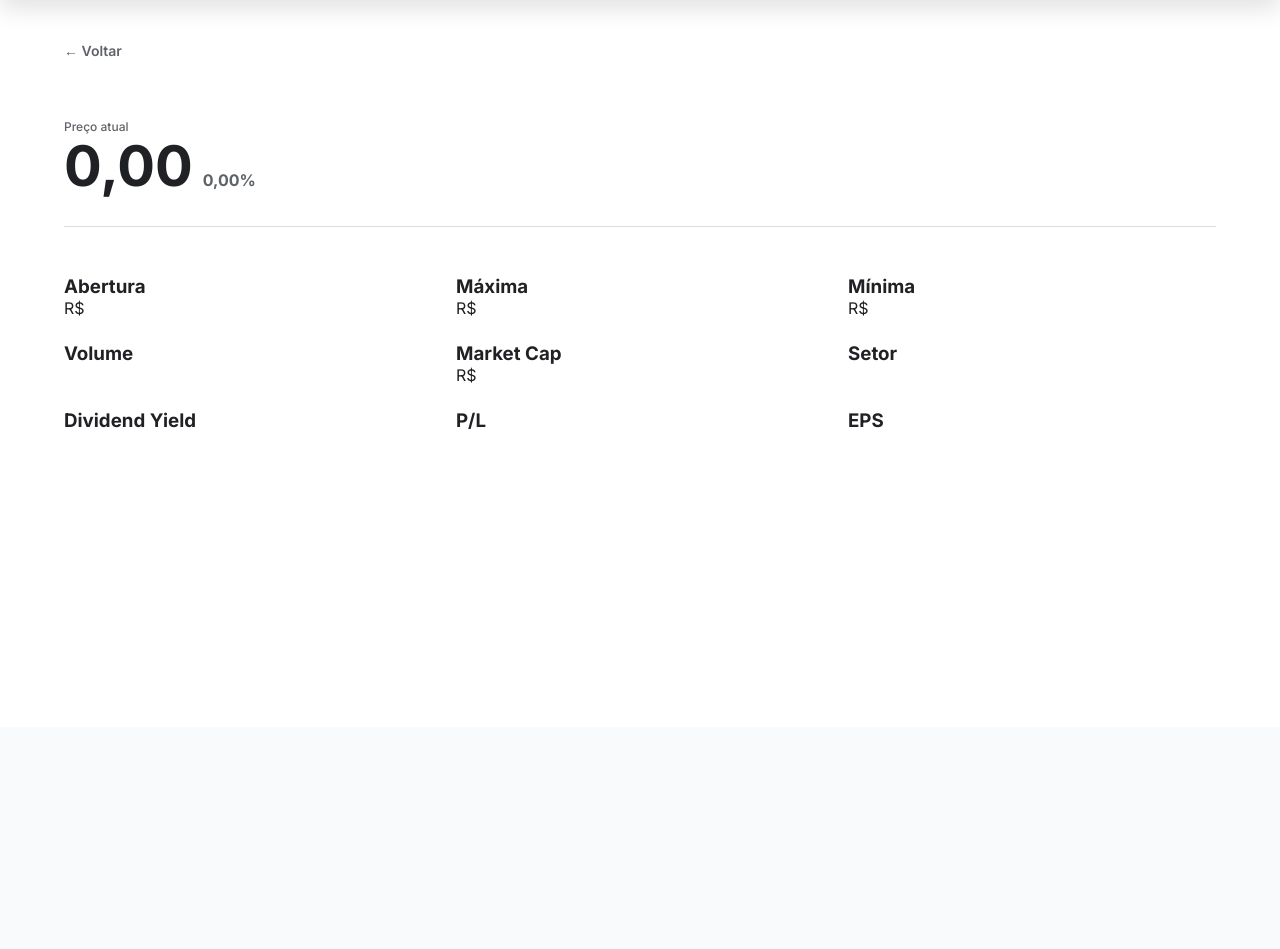
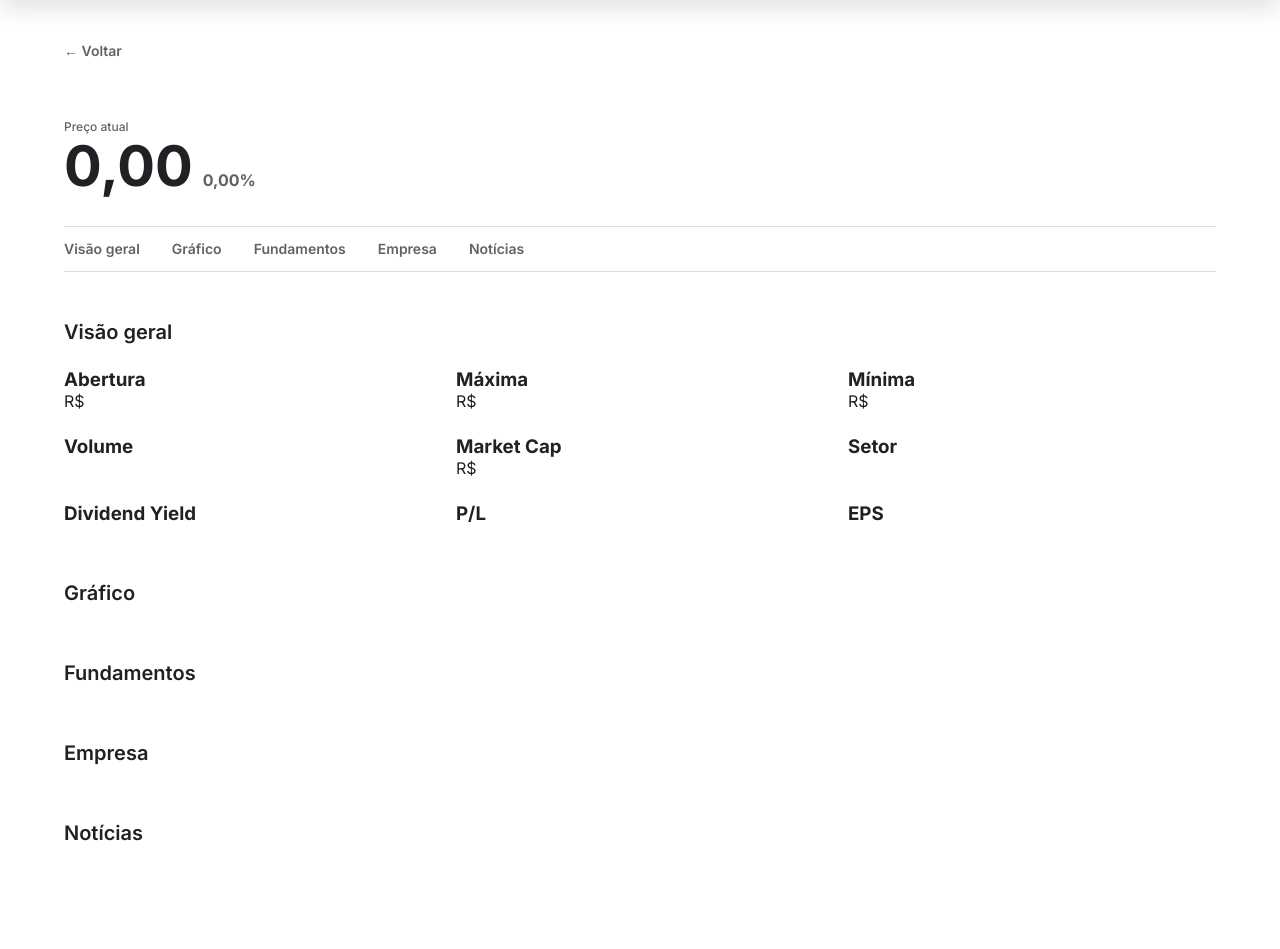
Before and after one commit to Peternovak2/money_app, a FastAPI app: template app/templates/ativo.html in a window 1280 px wide. Shown: the part 73-1022 px from the top of the page. Before the commit the page ends 502 px from the top, so only its background shows below. Run offline with FastAPI, Linux system fonts and the light colour scheme; the template is opened without the code that fills it, so the values that code supplies are empty.

Commit message:
feat: adiciona navegacao interna na pagina do ativo

```diff
--- a/app/static/css/style.css
+++ b/app/static/css/style.css
@@ -65,6 +65,42 @@ body {
   display: flex;
   padding-bottom: 32px;
   border-bottom: 1px solid var(--border);
+}
+
+.ativo-nav {
+  border-bottom: 1px solid var(--border);
+}
+
+.ativo-nav-lista {
+  display: flex;
+  align-items: center;
+  gap: 32px;
+  list-style: none;
+}
+
+.ativo-nav-link {
+  display: inline-flex;
+  align-items: center;
+  min-height: 44px;
+  border-bottom: 2px solid transparent;
+  color: var(--text-secondary);
+  font-size: 0.875rem;
+  font-weight: 600;
+  text-decoration: none;
+  white-space: nowrap;
+  transition: color 0.2s ease, border-color 0.2s ease;
+}
+
+.ativo-nav-link:hover {
+  border-bottom-color: #93c5fd;
+  color: var(--text-primary);
+}
+
+.ativo-nav-link:focus-visible {
+  border-bottom-color: #2563eb;
+  color: var(--text-primary);
+  outline: 2px solid #2563eb;
+  outline-offset: 2px;
 }
 
 .ativo-conteudo {
@@ -166,6 +202,21 @@ body {
   border: 0;
 }
 
+.ativo-secao {
+  scroll-margin-top: 24px;
+}
+
+.ativo-secao + .ativo-secao {
+  margin-top: 56px;
+}
+
+.ativo-secao-titulo {
+  margin-bottom: 24px;
+  color: var(--text-primary);
+  font-size: 1.25rem;
+  font-weight: 600;
+}
+
 .cards {
   display: grid;
 
@@ -195,6 +246,19 @@ body {
 
   .ativo-header {
     padding-bottom: 24px;
+  }
+
+  .ativo-nav {
+    margin-right: -16px;
+    margin-left: -16px;
+    padding-right: 16px;
+    padding-left: 16px;
+    overflow-x: auto;
+  }
+
+  .ativo-nav-lista {
+    width: max-content;
+    gap: 24px;
   }
 
   .empresa {
--- a/app/templates/ativo.html
+++ b/app/templates/ativo.html
@@ -97,8 +97,22 @@
           </div>
 
         </div>
+
+        <nav class="ativo-nav" aria-label="Seções do ativo">
+          <ul class="ativo-nav-lista">
+            <li><a class="ativo-nav-link" href="#visao-geral">Visão geral</a></li>
+            <li><a class="ativo-nav-link" href="#grafico">Gráfico</a></li>
+            <li><a class="ativo-nav-link" href="#fundamentos">Fundamentos</a></li>
+            <li><a class="ativo-nav-link" href="#empresa">Empresa</a></li>
+            <li><a class="ativo-nav-link" href="#noticias">Notícias</a></li>
+          </ul>
+        </nav>
       </section>
-      <section class="cards">
+
+      <section id="visao-geral" class="ativo-secao" aria-labelledby="titulo-visao-geral">
+        <h2 id="titulo-visao-geral" class="ativo-secao-titulo">Visão geral</h2>
+
+        <div class="cards">
           <article class="card">
             <h3>Abertura</h3>
             <p>R$ {{ dados.abertura }}</p>
@@ -143,6 +157,23 @@
             <h3>EPS</h3>
             <p>{{ dados.eps }}</p>
           </article>
+        </div>
+      </section>
+
+      <section id="grafico" class="ativo-secao" aria-labelledby="titulo-grafico">
+        <h2 id="titulo-grafico" class="ativo-secao-titulo">Gráfico</h2>
+      </section>
+
+      <section id="fundamentos" class="ativo-secao" aria-labelledby="titulo-fundamentos">
+        <h2 id="titulo-fundamentos" class="ativo-secao-titulo">Fundamentos</h2>
+      </section>
+
+      <section id="empresa" class="ativo-secao" aria-labelledby="titulo-empresa">
+        <h2 id="titulo-empresa" class="ativo-secao-titulo">Empresa</h2>
+      </section>
+
+      <section id="noticias" class="ativo-secao" aria-labelledby="titulo-noticias">
+        <h2 id="titulo-noticias" class="ativo-secao-titulo">Notícias</h2>
       </section>
     </main>
   </body>
```
Lines whose indentation alone changed are shown as unchanged.
